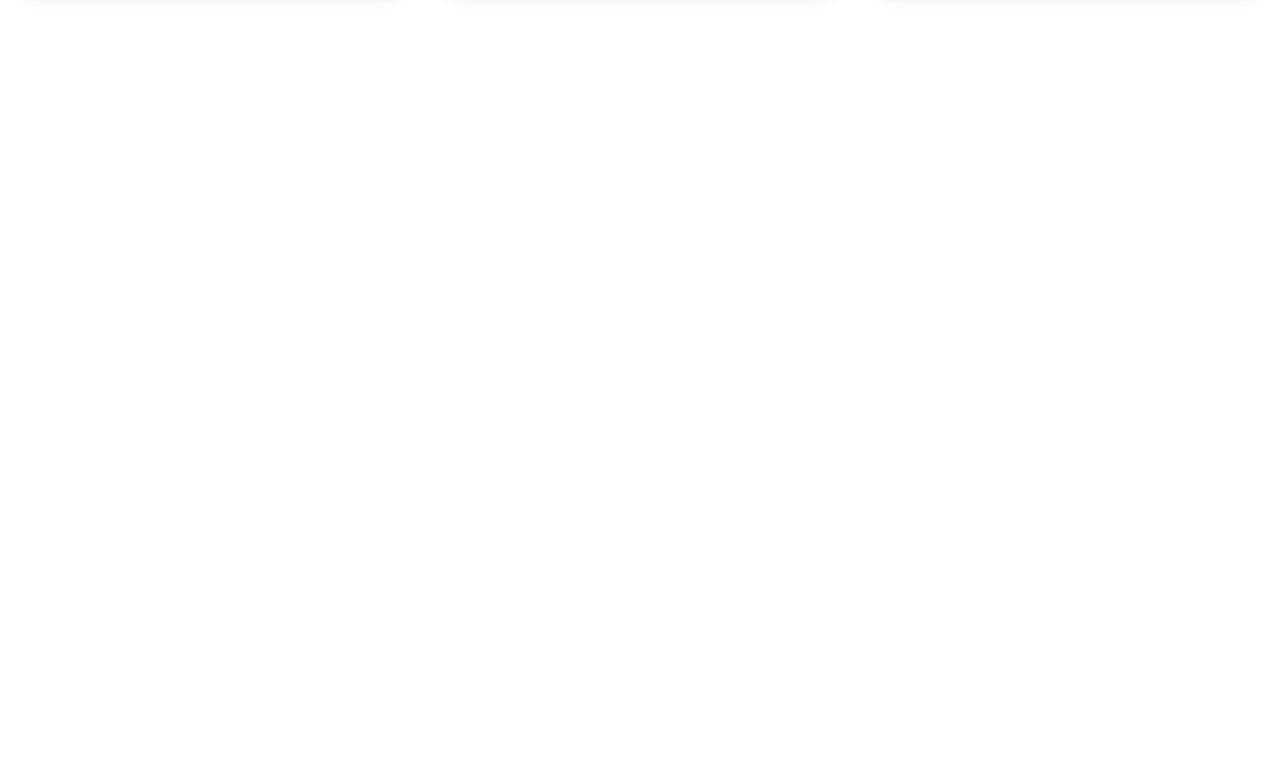
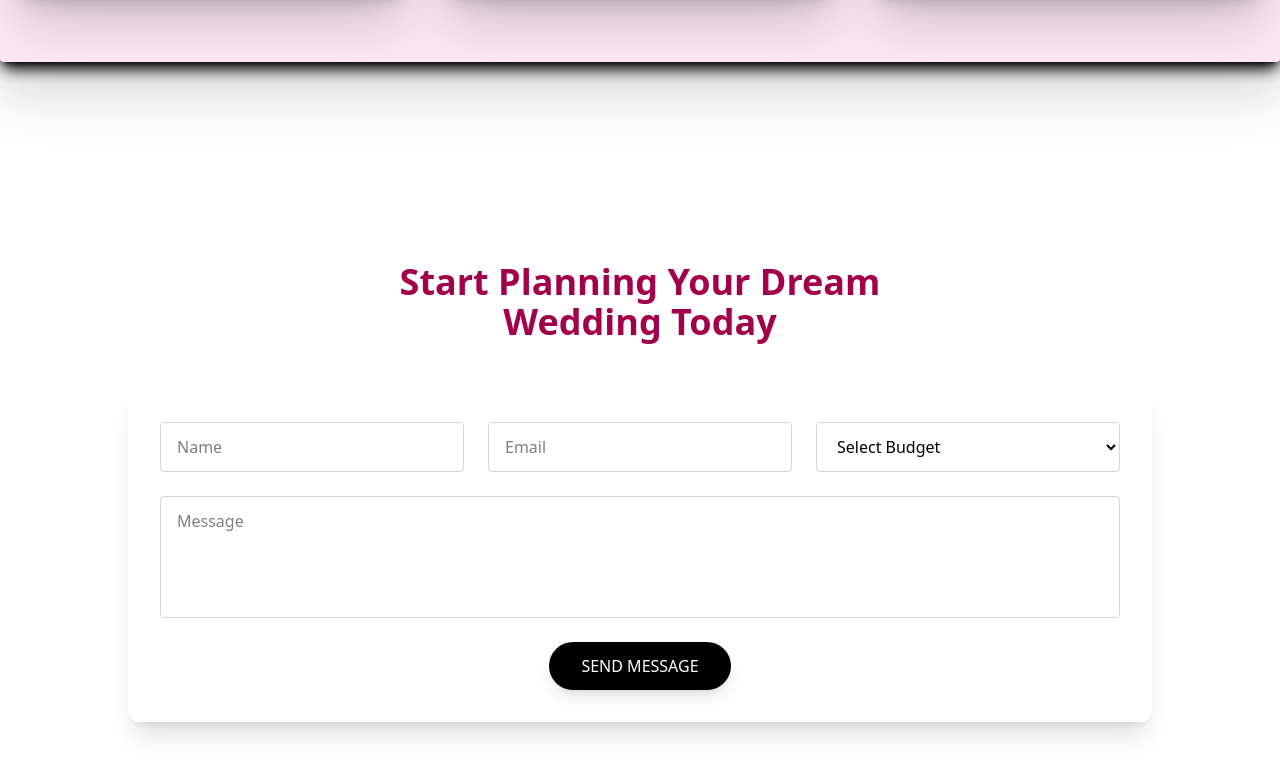
Before and after one commit to Ayushbunkar/Event-Planner, a React (Vite) app in the folder client/: page / in a window 1280 px wide. Shown: the part 6520-7296 px from the top of the page. Before the commit the page ends 6574 px from the top, so only its background shows below. Built offline with nearby package versions, Linux system fonts and the light colour scheme.

Commit message:
WeddingPlannerForm

```diff
--- a/client/package.json
+++ b/client/package.json
@@ -11,7 +11,7 @@
   },
   "dependencies": {
     "@tailwindcss/vite": "^4.1.10",
-    "framer-motion": "^12.19.1",
+    "framer-motion": "^12.19.2",
     "lucide-react": "^0.525.0",
     "react": "^19.1.0",
     "react-dom": "^19.1.0",
--- a/client/src/components/Home.jsx
+++ b/client/src/components/Home.jsx
@@ -5,6 +5,7 @@ import Photogallery from "./Photogallery";
 import WhyWeddingPlanet from "./Whyweddingplanet";
 import Vendor from "./vendor";
 import PricingPlans from "./PricingPlans";
+import WeddingPlannerForm from "./WeddingPlannerForm";
 
 
 const Home = () => {
@@ -16,6 +17,7 @@ const Home = () => {
       <Photogallery />
       <WhyWeddingPlanet />
       <PricingPlans />
+      <WeddingPlannerForm />
 
     </>
   );
--- a/client/src/components/Journey.jsx
+++ b/client/src/components/Journey.jsx
@@ -43,7 +43,7 @@ const Journey = () => {
         </div>
 
 
-        <div className="max-w-7xl   shadow-lg shadow-black drop-shadow-2xl mx-auto px-6 mt-16 grid md:grid-cols-2 gap-12 items-center">
+        <div className="max-w-7xl shadow-lg shadow-black drop-shadow-2xl mx-auto px-6 mt-16 grid md:grid-cols-2 gap-12 items-center">
 
           <div>
             <h2 className="text-4xl md:text-5xl font-extrabold text-gray-900 mb-6">
--- a/client/src/components/PricingPlans.jsx
+++ b/client/src/components/PricingPlans.jsx
@@ -83,15 +83,15 @@ const PricingPlans = () => {
   const [billingCycle, setBillingCycle] = useState("monthly");
 
   return (
-    <section className="py-16 bg-white text-center" id="pricing">
+    <section className="py-16 shadow-lg shadow-black drop-shadow-2xl  bg-pink-100 text-center rounded   " id="pricing">
       <div className="max-w-7xl mx-auto px-4">
-        <h2 className="text-4xl font-bold text-pink-600 mb-4">Pricing Plans</h2>
+        <h2 className="text-5xl font-bold text-pink-600 mb-4 ">Pricing Plans</h2>
         <p className="text-gray-600 mb-10">
           Choose the plan that suits your dream wedding.
         </p>
 
-        {/* Toggle Switch */}
-        <div className="flex justify-center mb-10">
+
+        <div className="flex justify-center shadow-black drop-shadow-2xl mb-10">
           <div className="inline-flex items-center space-x-4 bg-gray-200 p-1 rounded-full">
             <button
               onClick={() => setBillingCycle("monthly")}
@@ -116,8 +116,8 @@ const PricingPlans = () => {
           </div>
         </div>
 
-        {/* Pricing Cards */}
-        <div className="grid md:grid-cols-3 gap-10">
+
+        <div className="grid md:grid-cols-3 shadow-black drop-shadow-2xl gap-10">
           {plans[billingCycle].map((plan, index) => (
             <div
               key={index}
@@ -152,7 +152,7 @@ const PricingPlans = () => {
                 ))}
               </ul>
               <button
-                className={`w-full py-2 rounded-md font-bold ${
+                className={`w-full py-2 rounded-md shadow-black drop-shadow-2xl font-bold ${
                   plan.highlighted
                     ? "bg-white text-pink-600 hover:bg-gray-100"
                     : "bg-pink-500 text-white hover:bg-pink-600"
--- /dev/null
+++ b/client/src/components/WeddingPlannerForm.jsx
@@ -0,0 +1,99 @@
+import React, { useState } from "react";
+import { motion } from "framer-motion";
+
+const WeddingPlannerForm = () => {
+  const [formData, setFormData] = useState({
+    name: "",
+    email: "",
+    budget: "",
+    message: "",
+  });
+
+  const handleChange = (e) => {
+    setFormData((prev) => ({
+      ...prev,
+      [e.target.name]: e.target.value,
+    }));
+  };
+
+  const handleSubmit = (e) => {
+    e.preventDefault();
+    alert("Your message has been sent!");
+    console.log("Form Submitted:", formData);
+  };
+
+  return (
+    <section className="w-full mt-30 bg-white py-20 px-4">
+      <motion.div
+        initial={{ opacity: 0, y: 30 }}
+        animate={{ opacity: 1, y: 0 }}
+        transition={{ duration: 1 }}
+        className="max-w-5xl mx-auto"
+      >
+        <h2 className="text-4xl font-bold text-center text-pink-800 mb-12">
+          Start Planning Your Dream <br /> Wedding Today
+        </h2>
+
+        <form
+          onSubmit={handleSubmit}
+          className="grid grid-cols-1 md:grid-cols-3 gap-6 bg-white p-8 rounded-xl shadow-xl"
+        >
+          <input
+            name="name"
+            type="text"
+            placeholder="Name"
+            value={formData.name}
+            onChange={handleChange}
+            className="border border-gray-300 rounded px-4 py-3 focus:outline-none focus:ring-2 focus:ring-pink-400"
+            required
+          />
+
+          <input
+            name="email"
+            type="email"
+            placeholder="Email"
+            value={formData.email}
+            onChange={handleChange}
+            className="border border-gray-300 rounded px-4 py-3 focus:outline-none focus:ring-2 focus:ring-pink-400"
+            required
+          />
+
+          <select
+            name="budget"
+            value={formData.budget}
+            onChange={handleChange}
+            className="border border-gray-300 rounded px-4 py-3 bg-white focus:outline-none focus:ring-2 focus:ring-pink-400"
+            required
+          >
+            <option value="">Select Budget</option>
+            <option value="Under $1,000">Under $1,000</option>
+            <option value="$1,000 - $5,000">$1,000 - $5,000</option>
+            <option value="$5,000 - $10,000">$5,000 - $10,000</option>
+            <option value="$10,000+">$10,000+</option>
+          </select>
+
+          <textarea
+            name="message"
+            placeholder="Message"
+            value={formData.message}
+            onChange={handleChange}
+            rows="4"
+            className="md:col-span-3 border border-gray-300 rounded px-4 py-3 resize-none focus:outline-none focus:ring-2 focus:ring-pink-400"
+            required
+          />
+
+          <div className="md:col-span-3 flex justify-center">
+            <button
+              type="submit"
+              className="bg-black text-white px-8 py-3 rounded-full hover:bg-pink-600 hover:scale-105 transition duration-300 ease-in-out shadow-lg"
+            >
+              SEND MESSAGE
+            </button>
+          </div>
+        </form>
+      </motion.div>
+    </section>
+  );
+};
+
+export default WeddingPlannerForm;
```
Also changed, not shown: 1 other file (tests, documents, lock files or other folders).
